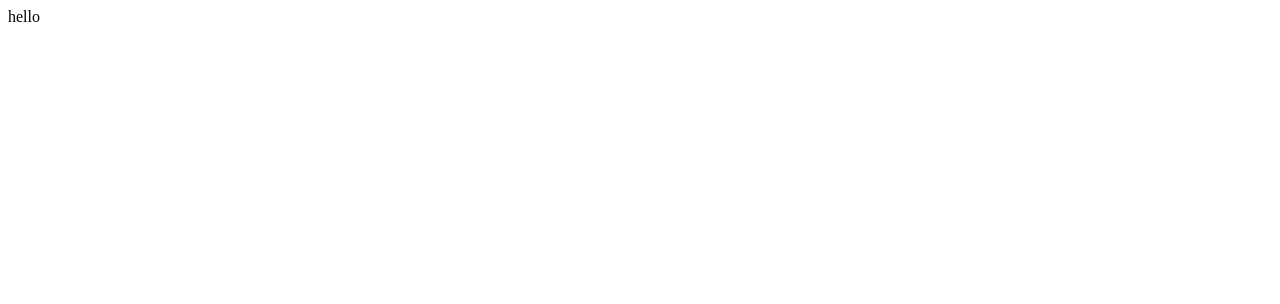
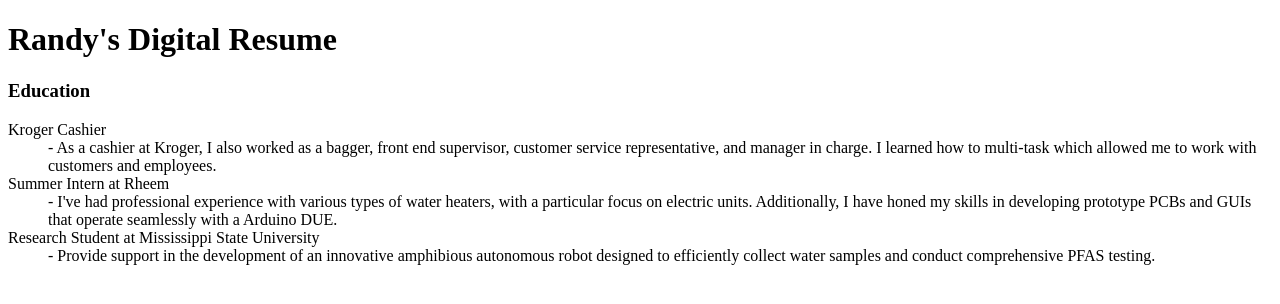
Before and after one commit to Rcflat/RandysWebsite, a plain HTML site: page index.html in a window 1280 px wide. Drawn offline with Linux system fonts and the light colour scheme.

Commit message:
Added Education

```diff
--- a/index.html
+++ b/index.html
@@ -6,6 +6,33 @@
     <title>Document</title>
 </head>
 <body>
-    hello
+    <h1>Randy's Digital Resume</h1>
+
+    <h3>Education</h3>
+<dl>
+
+    <dt>Kroger Cashier</dt>
+    <dd>
+        - As a cashier at Kroger, I also worked as a bagger, front end supervisor, customer
+          service representative, and manager in charge. I learned how to multi-task which
+          allowed me to work with customers and employees.
+    </dd>
+
+    <dt>Summer Intern at Rheem</dt>
+    <dd>
+        - I've had professional experience with various types of water heaters, with a
+          particular focus on electric units. Additionally, I have honed my skills in developing
+          prototype PCBs and GUIs that operate seamlessly with a Arduino DUE.
+    </dd>
+
+    <dt>Research Student at Mississippi State University</dt>
+    <dd>
+        - Provide support in the development of an innovative amphibious autonomous robot
+          designed to efficiently collect water samples and conduct comprehensive PFAS
+          testing.
+    </dd>
+</dl>
+
+
 </body>
 </html>
```
Also changed, not shown: Website.html (deleted, +0 -1 lines).
